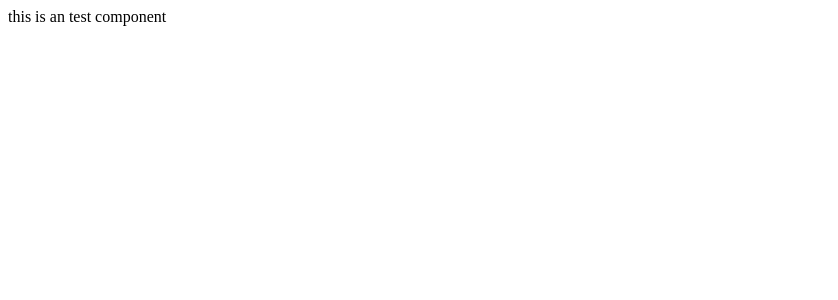
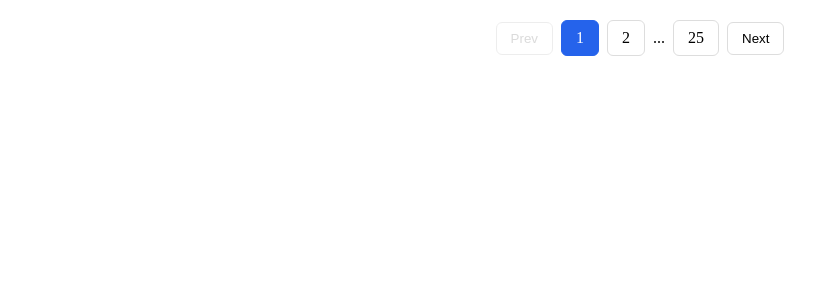
Before and after one commit to pankaj123445555/react_testing_component, a React (Vite) app in the folder my-app/: page / in a window 1280 px wide. Shown: the top 300 px of the page, without its empty margins (0-838 px from the left). Built offline with nearby package versions, Linux system fonts and the light colour scheme.

Commit message:
implementing pagination

```diff
--- a/my-app/src/Pages/Test/Test.tsx
+++ b/my-app/src/Pages/Test/Test.tsx
@@ -1,8 +1,23 @@
 import React, { useState } from 'react';
 import styles from './Test.module.css';
+import Pagination from '../../components/pagination/pagination';
 
 function TestComponent() {
-  return <div className={styles['container']}>this is an test component</div>;
+  const [currentPage, setCurrentPage] = useState(1);
+
+  const changePage = (page: number) => {
+    setCurrentPage(page);
+  };
+
+  return (
+    <div className={styles['container']}>
+      <Pagination
+        totalItem={25}
+        currentItem={currentPage}
+        changePage={changePage}
+      />
+    </div>
+  );
 }
 
 export default TestComponent;
--- a/my-app/src/components/pagination/pagination.module.css
+++ b/my-app/src/components/pagination/pagination.module.css
@@ -1,18 +1,47 @@
-.main-cnt{
-    display: flex;
-    gap: 5px    ;
+.main-cnt {
+  display: flex;
+  align-items: center;
+  gap: 8px;
+  justify-content: center;
+  margin: 20px 0;
+  flex-wrap: wrap;
 }
-.tab{
-    width: 25px;
-    height: 25px;
-    background-color: grey;
-    border-radius: 10px;
-    /* border: 1px solid black; */
-    cursor: pointer;
-    display: flex;
-    justify-content: center;
-    align-items: center;
+
+.tab {
+  padding: 8px 14px;
+  border-radius: 6px;
+  border: 1px solid #ddd;
+  cursor: pointer;
+  background-color: #fff;
+  transition: all 0.2s ease-in-out;
+  font-weight: 500;
 }
-.active-tab{
-    background-color: green;
+
+.tab:hover {
+  background-color: #f0f0f0;
 }
+
+.active-tab {
+  background-color: #2563eb;
+  color: white;
+  border-color: #2563eb;
+}
+
+.navBtn {
+  padding: 8px 14px;
+  border-radius: 6px;
+  border: 1px solid #ddd;
+  background-color: #fff;
+  cursor: pointer;
+  transition: all 0.2s ease-in-out;
+  font-weight: 500;
+}
+
+.navBtn:hover:not(:disabled) {
+  background-color: #f0f0f0;
+}
+
+.navBtn:disabled {
+  cursor: not-allowed;
+  opacity: 0.5;
+}
--- a/my-app/src/components/pagination/pagination.tsx
+++ b/my-app/src/components/pagination/pagination.tsx
@@ -1,31 +1,97 @@
+import React from 'react';
+import styles from './pagination.module.css';
 
-import React from "react";
-import styles from "./pagination.module.css";
+type PaginationProps = {
+  totalItem: number;
+  currentItem: number;
+  changePage: (page: number) => void;
+};
 
-type paginationProps = {
-    totalItem: number,
-    currentItem: number,
-    changePage: (page: number) => void
+const Pagination: React.FC<PaginationProps> = ({
+  totalItem,
+  currentItem,
+  changePage,
+}) => {
+  const getPages = () => {
+    const pages: (number | string)[] = [];
+
+    if (totalItem <= 7) {
+      return Array.from({ length: totalItem }, (_, i) => i + 1);
     }
 
-const Pagination: React.FC<paginationProps> = ({ totalItem, currentItem, changePage }) => {
+    pages.push(1);
+
+    if (currentItem > 4) {
+      pages.push('...');
+    }
+
+    const start = Math.max(2, currentItem - 1);
+    const end = Math.min(totalItem - 1, currentItem + 1);
+
+    for (let i = start; i <= end; i++) {
+      pages.push(i);
+    }
+
+    if (currentItem < totalItem - 3) {
+      pages.push('...');
+    }
+
+    pages.push(totalItem);
+
+    return pages;
+  };
+
+  const pages = getPages();
+
+  const handlePrev = () => {
+    if (currentItem > 1) {
+      changePage(currentItem - 1);
+    }
+  };
+
+  const handleNext = () => {
+    if (currentItem < totalItem) {
+      changePage(currentItem + 1);
+    }
+  };
+
   return (
-        <div className={styles["main-cnt"]}>
-            {
-                Array.from({ length: totalItem }, (_, idx) => idx + 1).map((item, index) => {
-                    return (
+    <div className={styles['main-cnt']}>
+      <button
+        onClick={handlePrev}
+        disabled={currentItem === 1}
+        className={styles.navBtn}
+      >
+        Prev
+      </button>
+
+      {pages.map((item, index) =>
+        item === '...' ? (
+          <span key={`dots-${index}`} className={styles.dots}>
+            ...
+          </span>
+        ) : (
           <div
-                            onClick={() => changePage(item)}
-                            className={`${styles.tab} ${currentItem === item ? styles["active-tab"] : ""}`}
+            key={item}
+            onClick={() => changePage(item as number)}
+            className={`${styles.tab} ${
+              currentItem === item ? styles['active-tab'] : ''
+            }`}
           >
             {item}
           </div>
+        )
+      )}
 
-                    )
-                })
-            }
+      <button
+        onClick={handleNext}
+        disabled={currentItem === totalItem}
+        className={styles.navBtn}
+      >
+        Next
+      </button>
     </div>
-    )
-}
+  );
+};
 
 export default Pagination;
```
Lines whose indentation alone changed are shown as unchanged.
